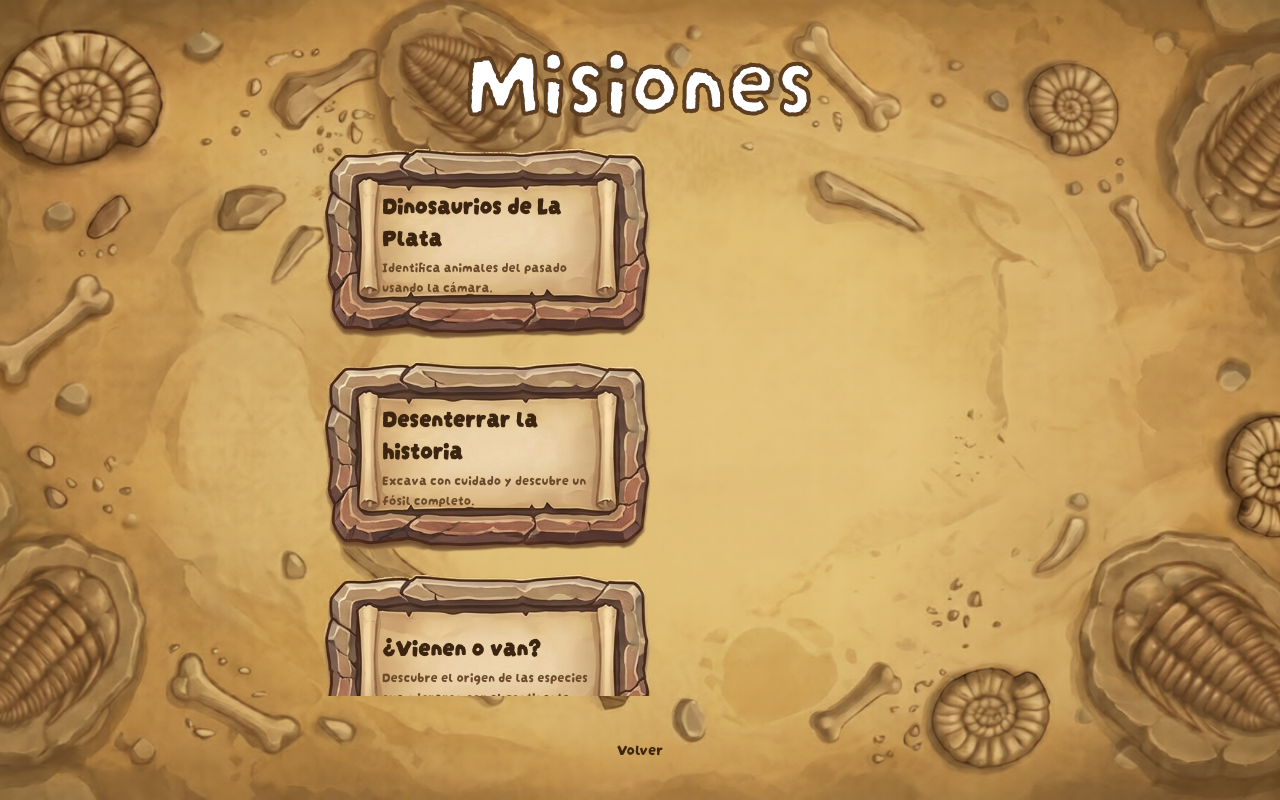
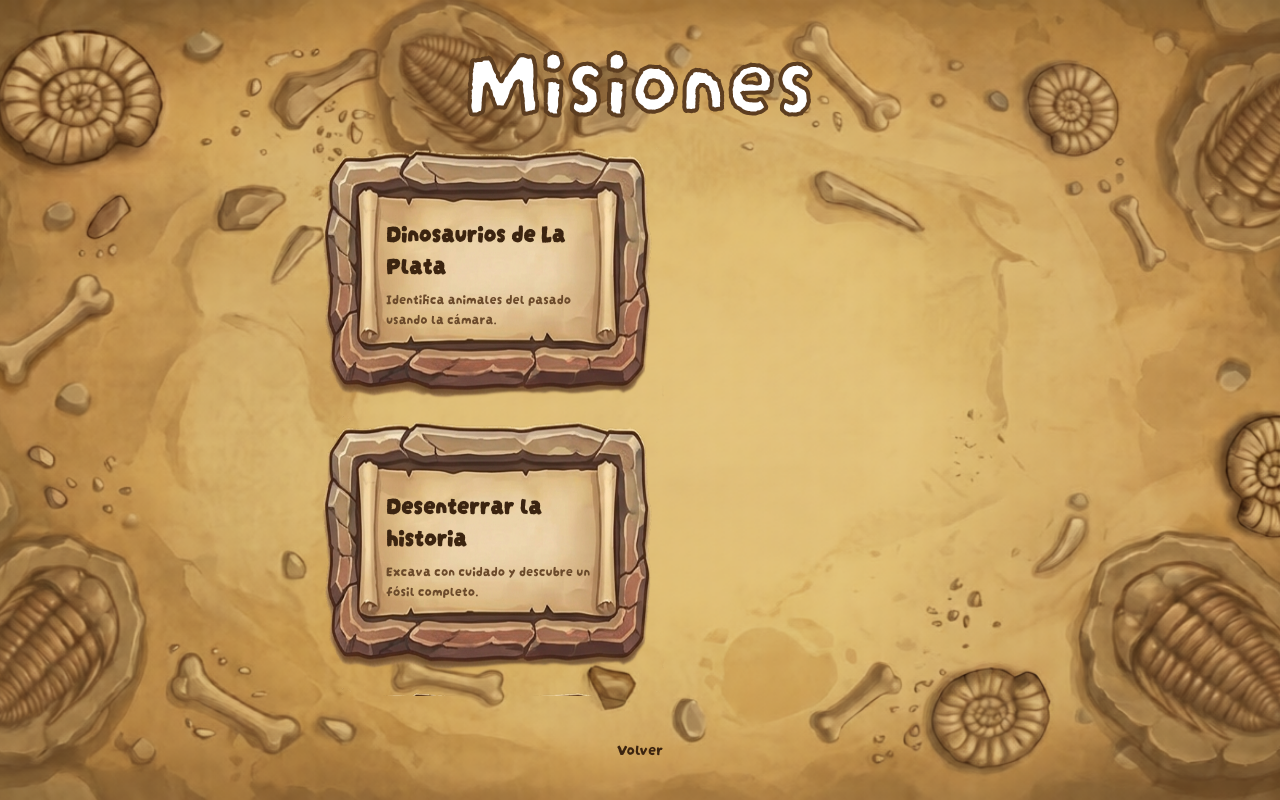
Before and after one commit to JoacoMD/gliptodontes-game, a React (Vite) app: page /#/misiones in a window 1280 px wide. Built offline with nearby package versions, Linux system fonts and the light colour scheme.

Commit message:
Cambio el tamaño del slider para tamaño de fuente

```diff
--- a/src/components/ui/SegmentedControl.tsx
+++ b/src/components/ui/SegmentedControl.tsx
@@ -1,9 +1,10 @@
 import * as ToggleGroup from '@radix-ui/react-toggle-group';
 import { useId } from 'react';
+import { ReactNode } from 'react';
 
 export interface SegmentedOption<T extends string> {
   value: T;
-  label: string;
+  label: ReactNode;
 }
 
 export interface SegmentedControlProps<T extends string> {
--- a/src/screens/Missions.tsx
+++ b/src/screens/Missions.tsx
@@ -17,7 +17,7 @@ export function Missions(): React.JSX.Element {
         {MISSIONS.map((m) => {
           const done = save.completedMissions.includes(m.id);
           return (
-            <li key={m.id}>
+            <li key={m.id} className="w-full max-w-[350px]">
               <button
                 type="button"
                 aria-describedby={`mission-desc-${m.id}`}
@@ -27,9 +27,23 @@ export function Missions(): React.JSX.Element {
                   backgroundSize: '100% 100%',
                   backgroundRepeat: 'no-repeat',
                 }}
-                className="w-full max-w-[350px] min-h-[96px] px-8 py-5 text-left transition-[transform,filter] duration-200 hover:scale-[1.04] hover:drop-shadow-[0_0_18px_rgba(255,193,107,0.85)] active:scale-[0.98] focus-visible:outline-none focus-visible:ring-2 focus-visible:ring-focus aspect-video"
-              >
-                <span className="flex w-full flex-col items-start gap-1 py-6 px-9">
+                className="
+                  w-full
+                  max-w-[350px]
+                  min-h-[96px]
+                  px-8
+                  py-10
+                  text-left
+                  transition-[transform,filter]
+                  duration-200
+                  hover:scale-[1.04]
+                  hover:drop-shadow-[0_0_18px_rgba(255,193,107,0.85)]
+                  active:scale-[0.98]
+                  focus-visible:outline-none
+                  focus-visible:ring-2
+                  focus-visible:ring-focus
+                  "              >
+                <span className="flex w-full flex-col items-start gap-2 py-8 px-10">
                   <span className="text-2xl font-bold text-text-primary">
                     {m.title}
                     {done && <span className="ml-2 text-sm text-success" aria-label="Completada">✓</span>}
--- a/src/screens/Settings.tsx
+++ b/src/screens/Settings.tsx
@@ -9,11 +9,23 @@ import { SettingsStore } from '@/systems/SettingsStore';
 import type { FontScale } from '@/types';
 import type { ColorBlindMode } from '@/config/Palettes';
 
-const FONT_OPTIONS: { value: FontScale; label: string }[] = [
-  { value: 'small', label: 'A' },
-  { value: 'medium', label: 'A' },
-  { value: 'large', label: 'A' },
-  { value: 'xlarge', label: 'A' },
+const FONT_OPTIONS = [
+  {
+    value: 'small',
+    label: <span className="text-sm">A</span>,
+  },
+  {
+    value: 'medium',
+    label: <span className="text-base">A</span>,
+  },
+  {
+    value: 'large',
+    label: <span className="text-xl">A</span>,
+  },
+  {
+    value: 'xlarge',
+    label: <span className="text-3xl">A</span>,
+  },
 ];
 
 const CB_OPTIONS: { value: ColorBlindMode; label: string }[] = [
```
